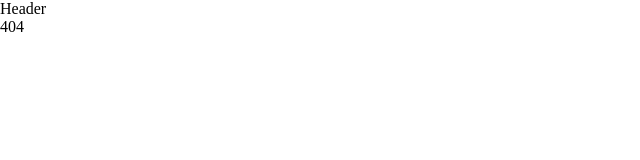
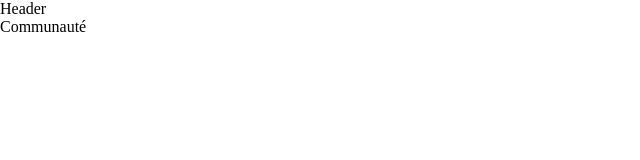
Before and after one commit to mb47000/MichelBrousse_12_18012022, a React (Create React App) app: page /community in a window 1280 px wide. Shown: the top 160 px of the page, without its empty margins (0-640 px from the left). Built offline with nearby package versions, Linux system fonts and the light colour scheme.

Commit message:
✨create pages with functional component

```diff
--- a/src/App.jsx
+++ b/src/App.jsx
@@ -1,7 +1,10 @@
 import { Fragment } from 'react'
 import { Routes, Route } from 'react-router-dom'
 import Error from './pages/Error'
+import Community from './pages/Community'
 import Dashboard from './pages/Dashboard'
+import Parameter from './pages/Parameter'
+import Profil from './pages/Profil'
 import Header from './components/Header'
 
 function App() {
@@ -10,6 +13,9 @@ function App() {
       <Header />
       <Routes>
         <Route path="/" element={<Dashboard />} />
+        <Route path="profil" element={<Profil />} />
+        <Route path="parameter" element={<Parameter />} />
+        <Route path="community" element={<Community />} />
         <Route path="*" element={<Error />} />
       </Routes>
     </Fragment>
--- /dev/null
+++ b/src/pages/Community/index.jsx
@@ -0,0 +1,5 @@
+const Community = () => {
+  return <div>Communauté</div>
+}
+
+export default Community
--- a/src/pages/Dashboard/index.jsx
+++ b/src/pages/Dashboard/index.jsx
@@ -1,5 +1,5 @@
-const index = () => {
+const Dashboard = () => {
   return <div>Dashboard</div>
 }
 
-export default index
+export default Dashboard
--- /dev/null
+++ b/src/pages/Parameter/index.jsx
@@ -0,0 +1,5 @@
+const Parameter = () => {
+  return <div>Réglage</div>
+}
+
+export default Parameter
--- /dev/null
+++ b/src/pages/Profil/index.jsx
@@ -0,0 +1,5 @@
+const Profil = () => {
+  return <div>Profil</div>
+}
+
+export default Profil
```
